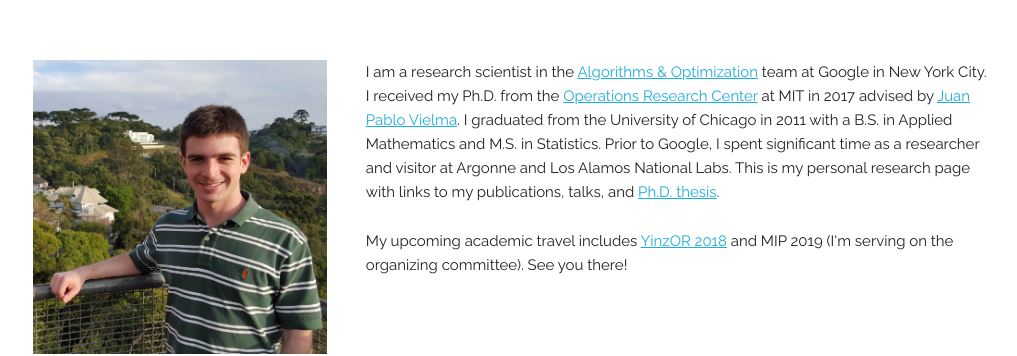
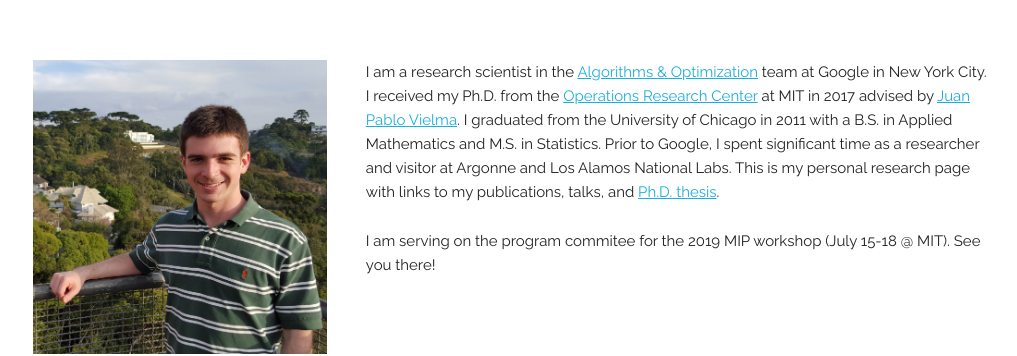
Before and after one commit to mlubin/mlubin.github.io, a plain HTML site: page index.html in a window 1280 px wide. Shown: the part 180-536 px from the top of the page, without its empty margins (127-1144 px from the left). Drawn offline with Linux system fonts and the light colour scheme.

Commit message:
update travel

```diff
--- a/index.html
+++ b/index.html
@@ -55,7 +55,7 @@
       <div class="eight columns" style="margin-top: 25%">
           <p id="about">I am a research scientist in the <a href="https://ai.google/research/teams/algorithms-optimization">Algorithms &amp; Optimization</a> team at Google in New York City. I received my Ph.D. from the <a href="http://orc.mit.edu/">Operations Research Center</a> at MIT in 2017 advised by <a href="http://www.mit.edu/~jvielma/">Juan Pablo Vielma</a>. I graduated from the University of Chicago in 2011 with a B.S. in Applied Mathematics and M.S. in Statistics. Prior to Google, I spent significant time as a researcher and visitor at Argonne and Los Alamos National Labs. This is my personal research page with links to my publications, talks, and <a href="pdf/thesis.pdf">Ph.D. thesis</a>.</p>
 
-          <p>My upcoming academic travel includes <a href="https://2018yinzorstudentconference.wordpress.com/">YinzOR 2018</a> and MIP 2019 (I'm serving on the organizing committee). See you there!</p>
+          <p>I am serving on the program commitee for the 2019 MIP workshop (July 15-18 @ MIT). See you there!</p>
 
       </div>
     </div>
```
